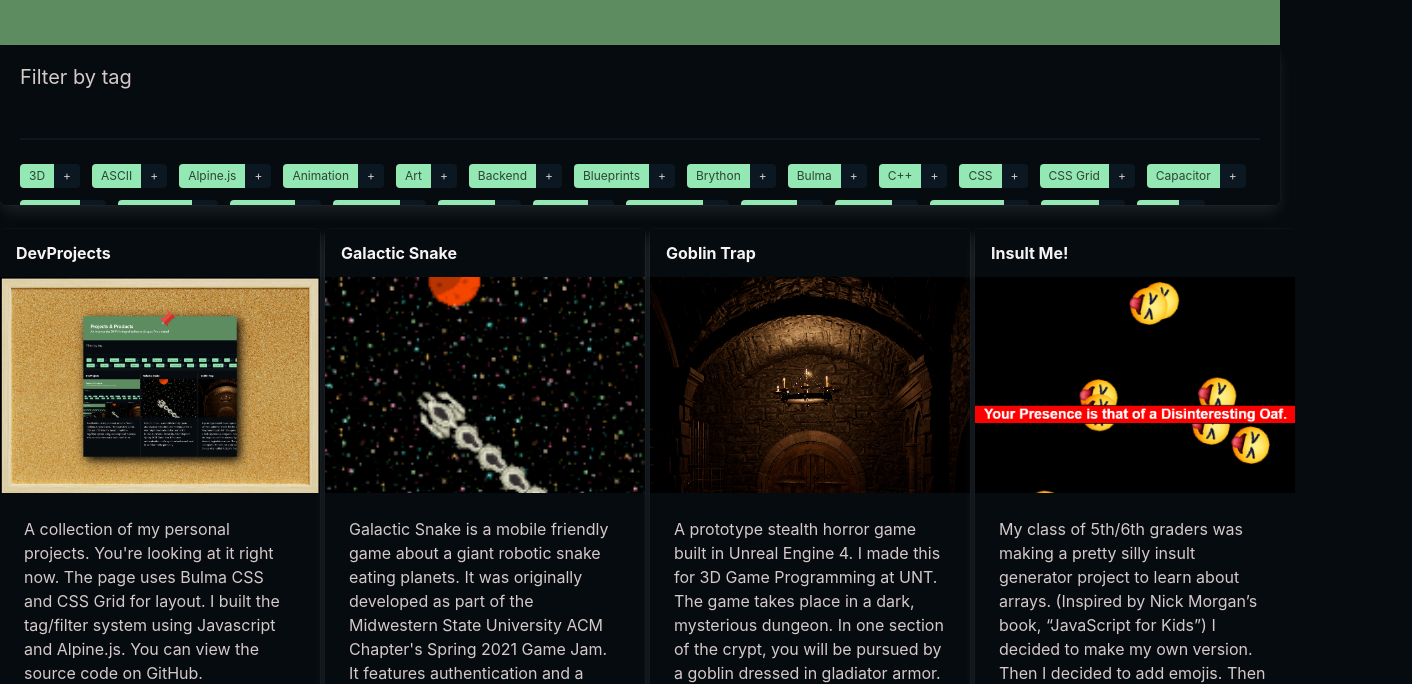
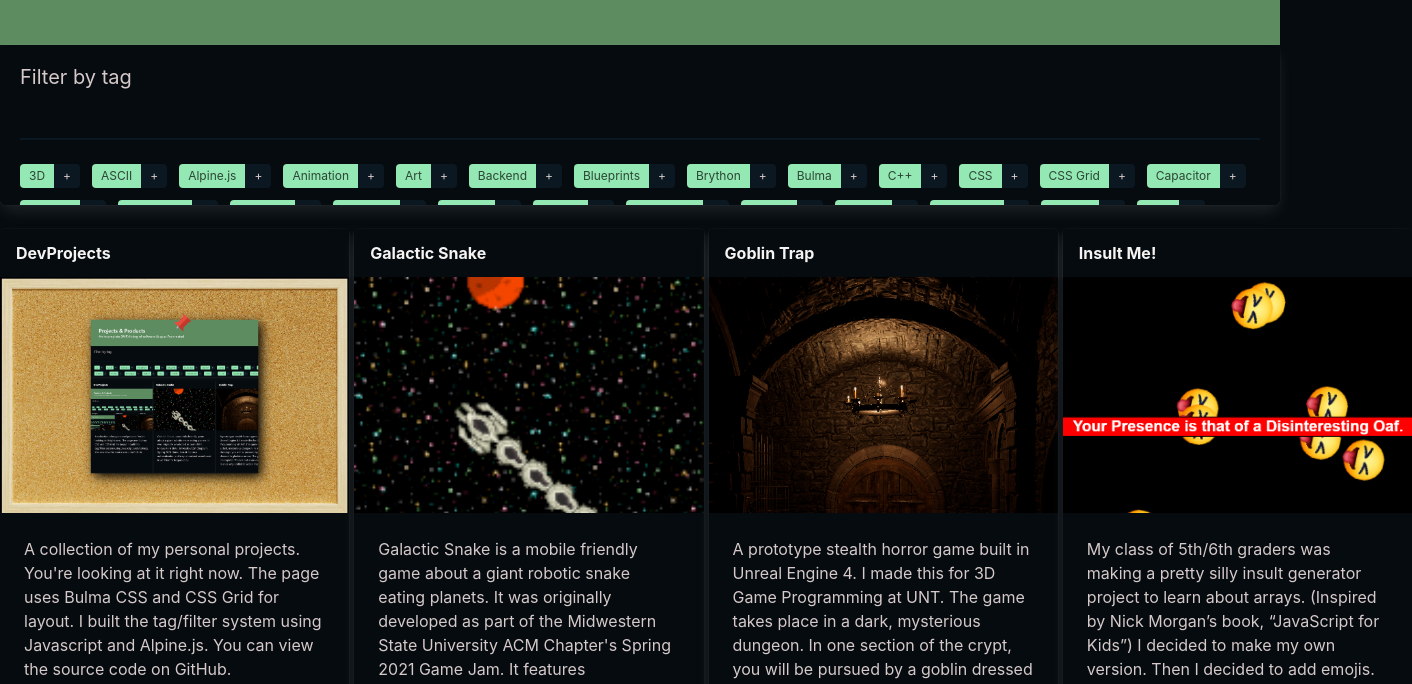
Before and after one commit to jeremyglebe/DevProjects, a plain HTML site: page index.html in a window 1280 px wide. Shown: the part 116-800 px from the top of the page, 1412 px wide, since content can reach past the window. Drawn offline with Linux system fonts and the light colour scheme.

Commit message:
Update project-grid.css

```diff
--- a/styles/css/project-grid.css
+++ b/styles/css/project-grid.css
@@ -9,18 +9,12 @@
 
 .project-card {
     /* width:height ratio */
-    aspect-ratio: 1/1.5 !important;
-    max-height: 60vh;
+    aspect-ratio: 1/1.5;
 }
 
 .project-card .card-image {
     height: 45%;
     overflow: hidden;
-}
-
-.project-card .card-image .image {
-    height: 100%;
-    width: 100%;
 }
 
 .project-card .card-image .image img {
```
